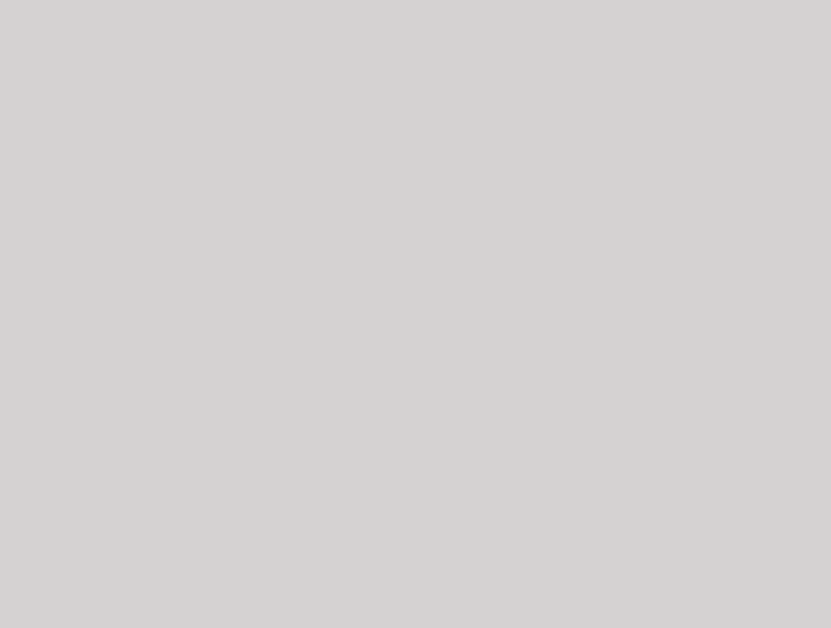
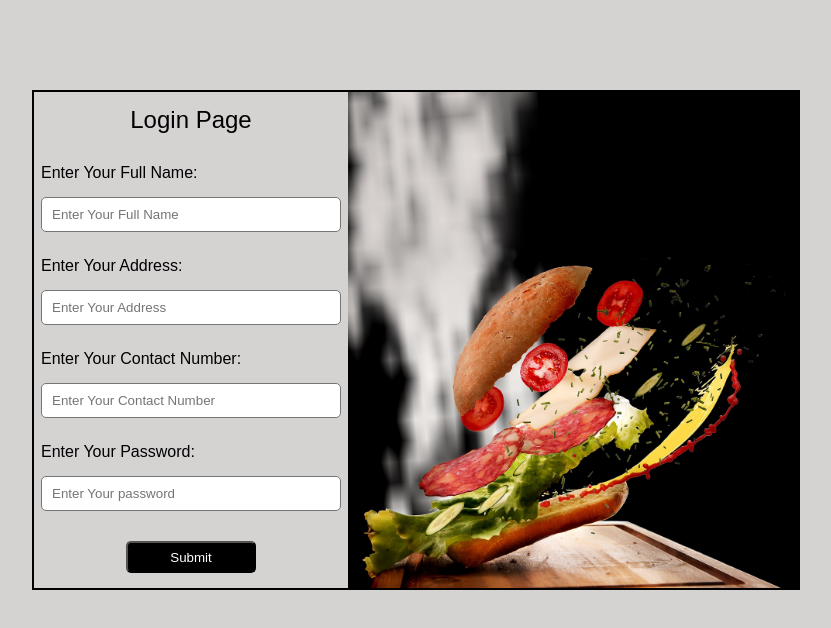
Before and after one commit to Sujan-shrestha7/userFood, a React (Vite) app: page /register in a window 1280 px wide. Before the commit this address had no page. Shown: the top 628 px of the page, without its empty margins (224-1055 px from the left). Built offline with nearby package versions, Linux system fonts and the light colour scheme.

Commit message:
register

```diff
--- /dev/null
+++ b/src/Components/dashboard/Registerform.tsx
@@ -0,0 +1,143 @@
+import React, { useState } from "react";
+import loginimg from "../images/loginimg.jpg";
+import getCookie from "../../csrf_token";
+import { useNavigate } from "react-router-dom";
+
+const Registerform = () => {
+  const [fullname, setFullname] = useState<string>("");
+  const [address, setAddress] = useState<string>("");
+  const [contact, setContact] = useState<number | string>("");
+  const [password, setPassword] = useState<string>("");
+  const navigate = useNavigate();
+
+  const handleSubmit = async (e: React.FormEvent) => {
+    e.preventDefault();
+
+    const csrftoken = getCookie("csrftoken");
+    // Basic validation
+    if (!contact || !password || !fullname || !address) {
+      alert("Please fill up all the forms!");
+      return;
+    }
+
+    const formData = {
+      fullname,
+      address,
+      contact,
+      password,
+    };
+    try {
+      const response = await fetch("http://127.0.0.1:8000/api/register/", {
+        method: "POST",
+        body: JSON.stringify(formData),
+        headers: {
+          "Content-Type": "application/json",
+          "X-CSRFToken": csrftoken ?? "",
+        },
+      });
+
+      if (!response.ok) {
+        const errorData = await response.json();
+        console.log("Error response:", errorData);
+        alert(errorData.contact[0])
+        // alert(`Error: ${errorData.message}`);
+        // console.log(alert);
+        return;
+      }
+
+      await response.json();
+      alert("Register successful!");
+      navigate("/login");
+    } catch (error) {
+      console.error("Error submitting form:", error);
+      alert("An error occurred. Please try again.");
+    }
+  };
+
+  return (
+    <div className="p-[7%] px-[20%]">
+      <div className="flex flex-wrap h-[500px] border-2 border-black shadow-xl rounded-lg overflow-hidden">
+        {/* Form Section */}
+        <div className="flex flex-1 flex-col items-center justify-center bg-gray-100 p-6 gap-[30px]">
+          <p className="text-[24px] font-bold">Login Page</p>
+          <div className="flex flex-col gap-[25px]">
+            <label
+              htmlFor="contact"
+              className="flex flex-col gap-[15px] w-full max-w-[500px]"
+            >
+              <p className="mb-2 text-lg font-medium">Enter Your Full Name:</p>
+              <input
+                type="text"
+                id="contact"
+                placeholder="Enter Your Full Name"
+                value={fullname}
+                onChange={(e) => setFullname(e.target.value)}
+                className="w-[300px] h-[35px] border px-[10px] py-2 rounded-[5px] outline-none focus:ring-2 focus:ring-blue-400"
+              />
+            </label>
+            <label
+              htmlFor="contact"
+              className="flex flex-col gap-[15px] w-full max-w-[500px]"
+            >
+              <p className="mb-2 text-lg font-medium">Enter Your Address:</p>
+              <input
+                type="text"
+                id="contact"
+                placeholder="Enter Your Address"
+                value={address}
+                onChange={(e) => setAddress(e.target.value)}
+                className="w-[300px] h-[35px] border px-[10px] py-2 rounded-[5px] outline-none focus:ring-2 focus:ring-blue-400"
+              />
+            </label>
+            <label
+              htmlFor="contact"
+              className="flex flex-col gap-[15px] w-full max-w-[500px]"
+            >
+              <p className="mb-2 text-lg font-medium">
+                Enter Your Contact Number:
+              </p>
+              <input
+                type="text"
+                id="contact"
+                placeholder="Enter Your Contact Number"
+                value={contact}
+                onChange={(e) => setContact(e.target.value)}
+                className="w-[300px] h-[35px] border px-[10px] py-2 rounded-[5px] outline-none focus:ring-2 focus:ring-blue-400"
+              />
+            </label>
+            <label
+              htmlFor="password"
+              className="flex flex-col gap-[15px] w-full max-w-[500px]"
+            >
+              <p className="mb-2 text-lg font-medium">Enter Your Password:</p>
+              <input
+                type="text"
+                id="password"
+                placeholder="Enter Your password"
+                value={password}
+                onChange={(e) => setPassword(e.target.value)}
+                className="w-[300px] h-[35px] border px-[10px] py-2 rounded-[5px] outline-none focus:ring-2 focus:ring-blue-400"
+              />
+            </label>
+          </div>
+          <button
+            onClick={handleSubmit}
+            className="h-[32px] w-[130px] bg-[#000000] hover:bg-[#fff] text-[#fff] hover:text-[#000000] rounded-[5px] cursor-pointer"
+          >
+            Submit
+          </button>
+        </div>
+        {/* Image Section */}
+        <div className="flex-shrink-0">
+          <img
+            src={loginimg}
+            className="h-full w-[450px] object-cover"
+            alt="Register"
+          />
+        </div>
+      </div>
+    </div>
+  );
+};
+
+export default Registerform;
--- a/src/Router.tsx
+++ b/src/Router.tsx
@@ -10,6 +10,7 @@ import HomeNav from "./Components/homeNav";
 import Footer from "./Components/Footer";
 // import LoginForm from "./Components/dashboard/loginForms";
 import LoginForm from "./Components/dashboard/loginForm";
+import Registerform from "./Components/dashboard/Registerform";
 
 const Router: React.FC = () => {
   return (
@@ -17,6 +18,8 @@ const Router: React.FC = () => {
       <BrowserRouter>
         <Routes>
           <Route path="/" element={<Login />} />
+          <Route path="login/" element={<LoginForm/>} />
+          <Route path="/register" element={<Registerform/>} />
           <Route path="/home" element={<Home />} />
           <Route path="result/" element={<SearchResults/>} />
           <Route path="home/result/" element={<SearchResults/>} />
@@ -25,7 +28,6 @@ const Router: React.FC = () => {
           <Route path="payment/" element={<Payment/>} />
           <Route path="homenavbar/" element={<HomeNav/>} />
           <Route path="footer/" element={<Footer/>} />
-          <Route path="login/" element={<LoginForm/>} />
 
         </Routes>
       </BrowserRouter>
```
